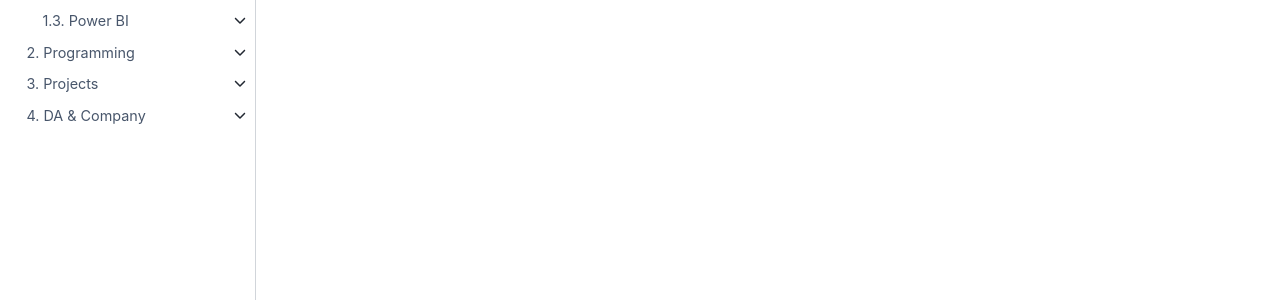
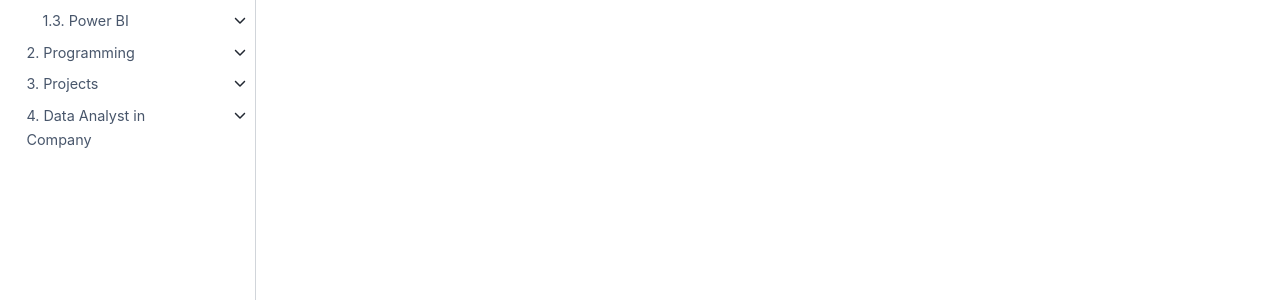
Before and after one commit to NguyenDuyAn119/notebook, a Jupyter Book: the page built from contents/Framework/_index.md, in a window 1280 px wide. Shown: the part 317-617 px from the top of the page. Built offline with Jupyter Book 1.0.4 settings and Sphinx 7.4.7 and the Sphinx Book theme 1.1.4, drawn with Linux system fonts in a browser that asks for light colours; pages that are not in the unit, such as notebooks, are missing from menus.

Commit message:
change name several folder

```diff
--- a/_toc.yml
+++ b/_toc.yml
@@ -74,8 +74,8 @@
       title: Other projects
 
 
-  - file: contents/Knowledge/_index.md
-    title: DA & Company
+  - file: contents/Knowledge_&_Information/_index.md
+    title: Data Analyst in Company
     sections:
-    - file: contents/Knowledge/FPT_IS.ipynb
+    - file: contents/Knowledge_&_Information/FPT_IS.ipynb
       title: FPT IS
```
Also changed, not shown: contents/Knowledge/_index.md (deleted, +0 -1 lines), contents/Knowledge_&_Information/_index.md (added, +1 -0 lines), 2 other files.
